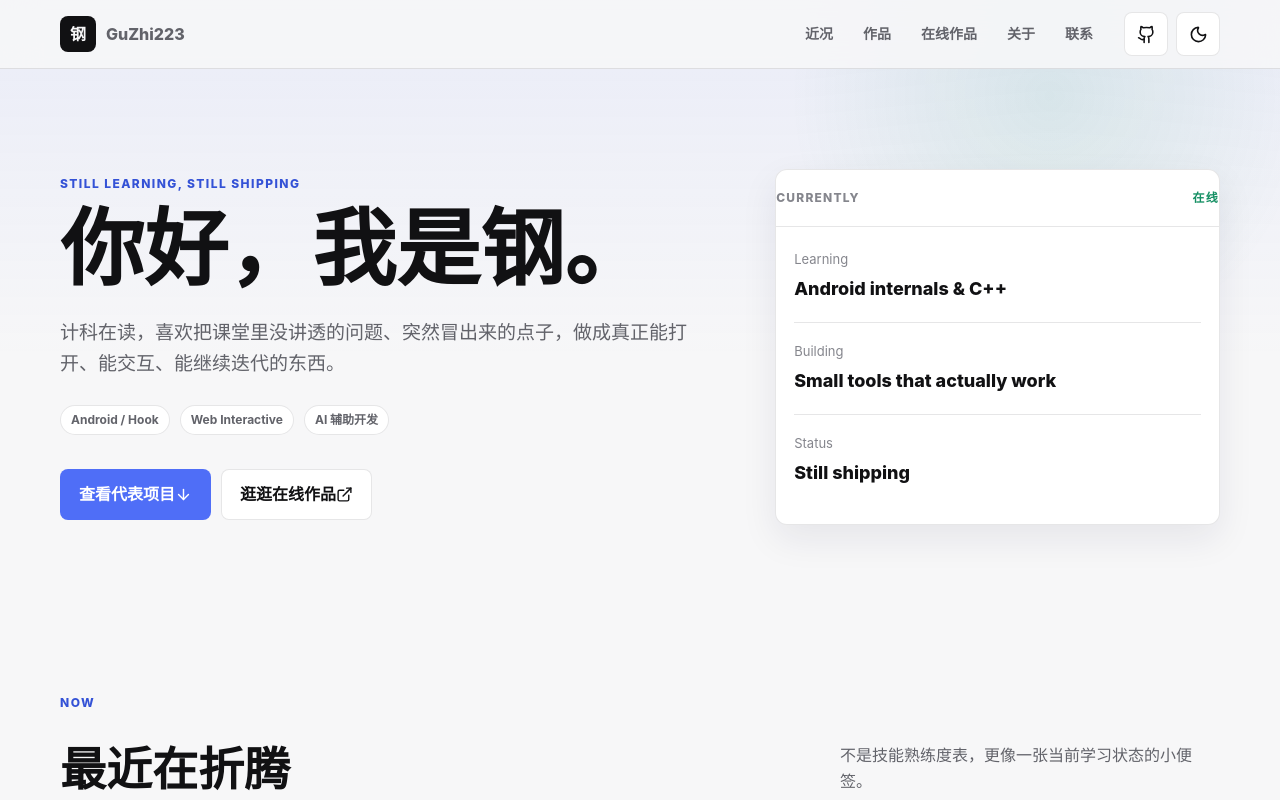
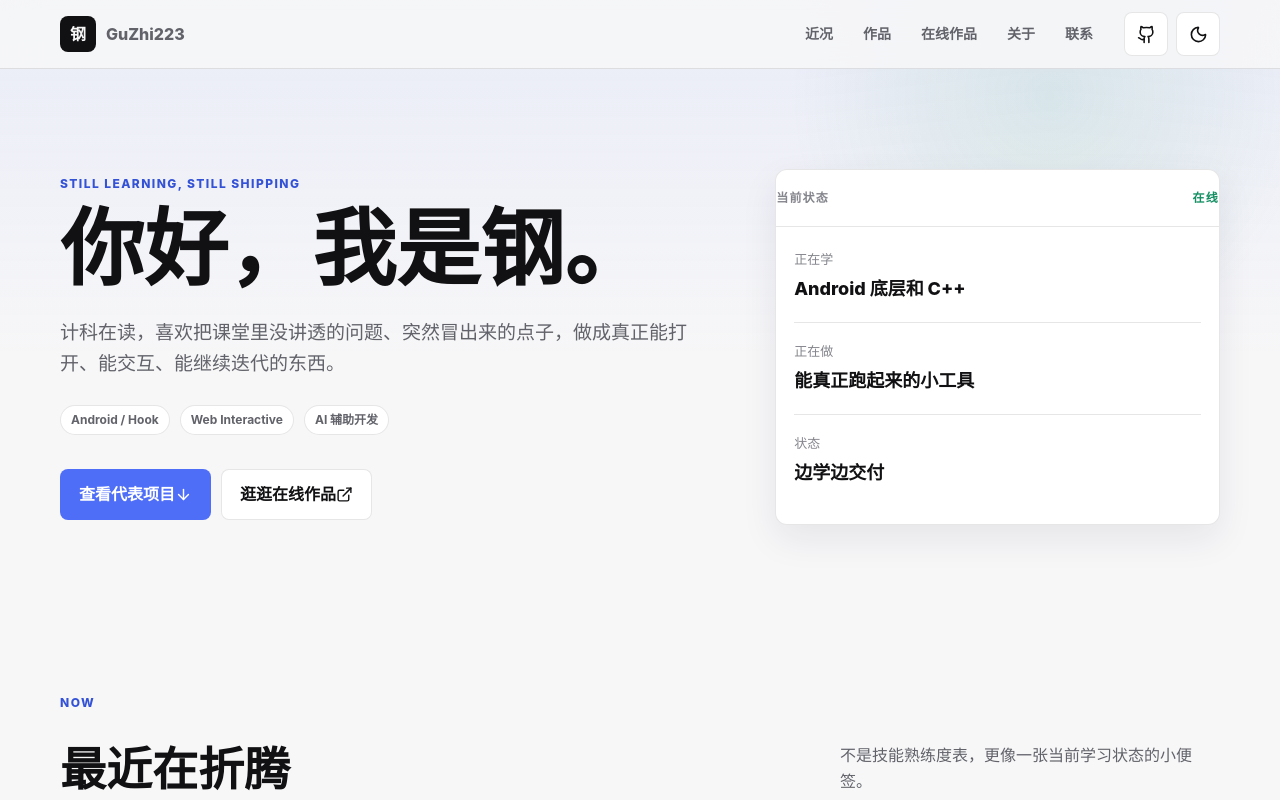
Before and after one commit to GuZhi223/GuZhi223.github.io, a React (Vite) app: page / in a window 1280 px wide. Shown: the top 800 px of the page. Built offline with nearby package versions, Linux system fonts and the light colour scheme.

Commit message:
fix: localize homepage status copy

```diff
--- a/src/components/HeroSection.tsx
+++ b/src/components/HeroSection.tsx
@@ -29,21 +29,21 @@ export function HeroSection() {
         </div>
         <aside className="status-panel" aria-label="当前状态">
           <div className="status-panel-header">
-            <span>CURRENTLY</span>
+            <span>当前状态</span>
             <span className="status-dot">在线</span>
           </div>
           <dl>
             <div>
-              <dt>Learning</dt>
-              <dd>Android internals & C++</dd>
+              <dt>正在学</dt>
+              <dd>Android 底层和 C++</dd>
             </div>
             <div>
-              <dt>Building</dt>
-              <dd>Small tools that actually work</dd>
+              <dt>正在做</dt>
+              <dd>能真正跑起来的小工具</dd>
             </div>
             <div>
-              <dt>Status</dt>
-              <dd>Still shipping</dd>
+              <dt>状态</dt>
+              <dd>边学边交付</dd>
             </div>
           </dl>
         </aside>
```
Also changed, not shown: public/images/projects/jumpmaster.png.
